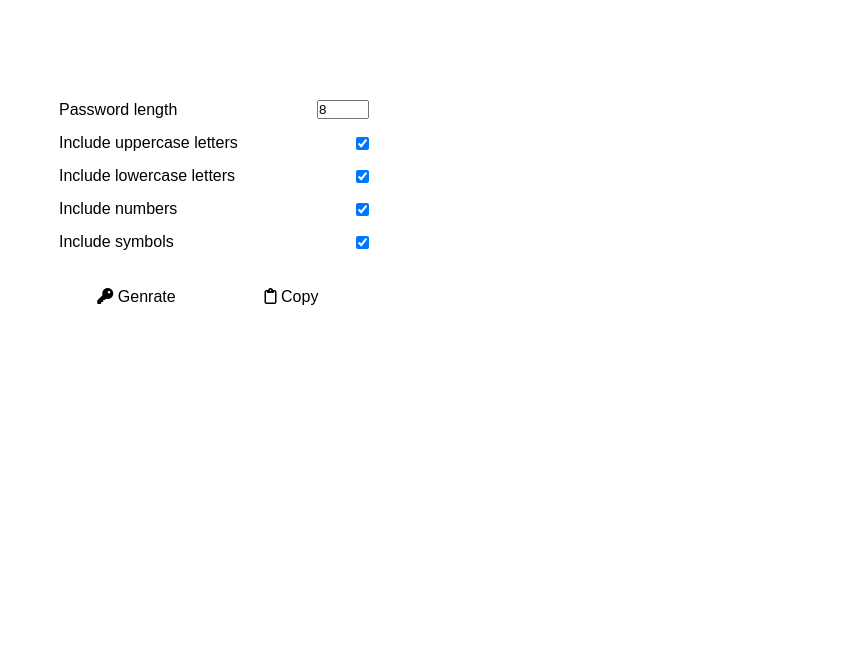
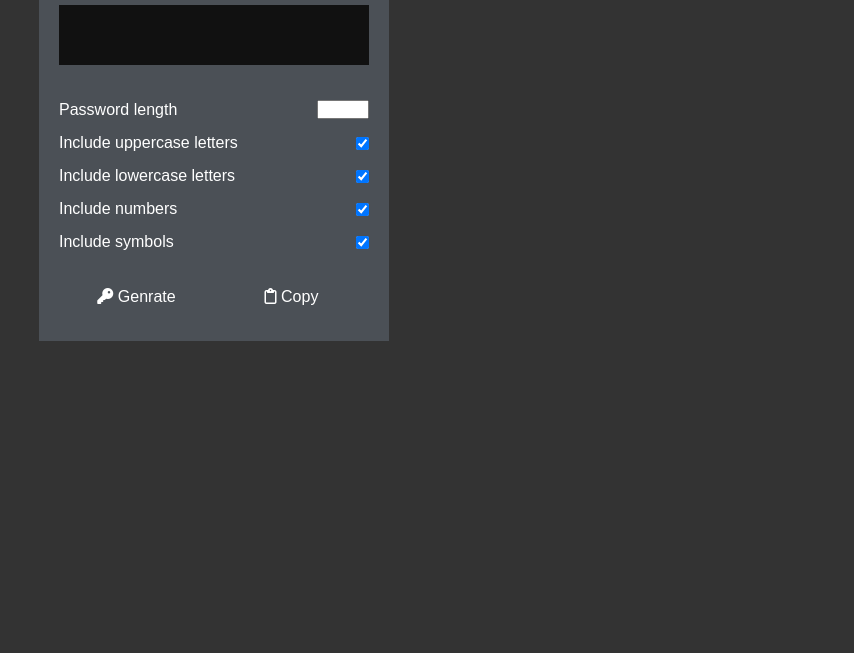
Before and after one commit to Keerthi1105/Password-generating-system, a plain HTML site: page index.html in a window 1280 px wide. Shown: the part 147-800 px from the top of the page, without its empty margins (426-1280 px from the left). Drawn offline with Linux system fonts and the light colour scheme; a web font is replaced by a local one.

Commit message:
Update style.css

```diff
--- a/style.css
+++ b/style.css
@@ -31,10 +31,11 @@
   box-sizing: border-box;
   margin: 0;
   padding: 0;
+  color:white;
 }
 
 body {
-  background-color: var(--bg-color);
+  background-color:#333;
   color: var(--color);
   font-family: "Muli", sans-serif;
 }
@@ -56,14 +57,14 @@ input[type="checkbox"] {
   padding: 20px;
   width: 350px;
   max-width: 100%;
-  background: var(--bg-color);
+  background:#4b5056;
   border: 12px solid var(--bg-color);
   filter: var(--filter1);
   margin: auto;
 }
 
 .result-container {
-  background-color: var(--bg-color);
+  background-color:#111;
   border: 12px solid var(--bg-color);
   filter: var(--filter2);
   display: flex;
@@ -78,7 +79,7 @@ input[type="checkbox"] {
 }
 
 textarea {
-  background: none;
+  background:none;
   border: none;
   color: var(--color);
   font-size: 20px;
```
